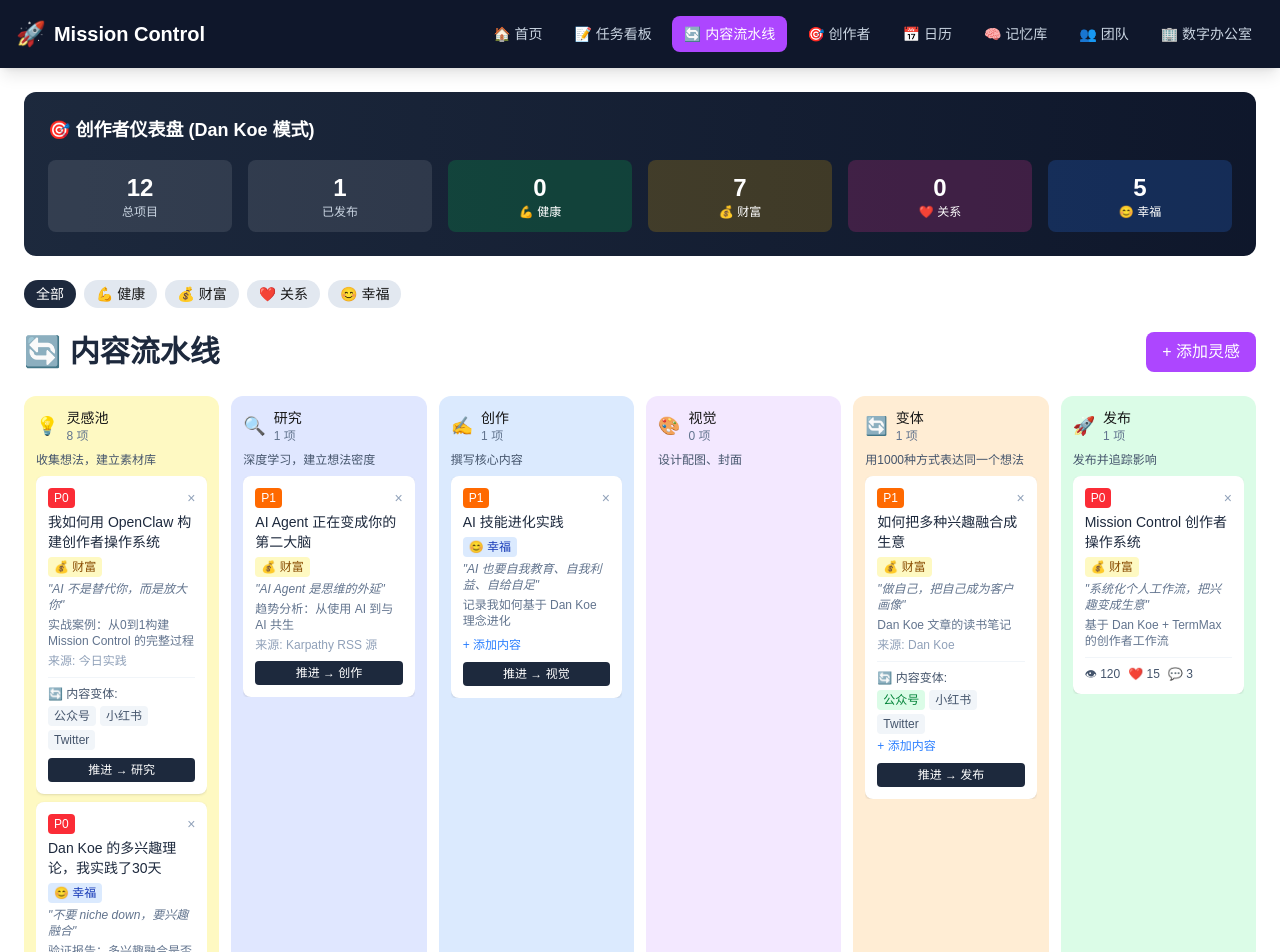
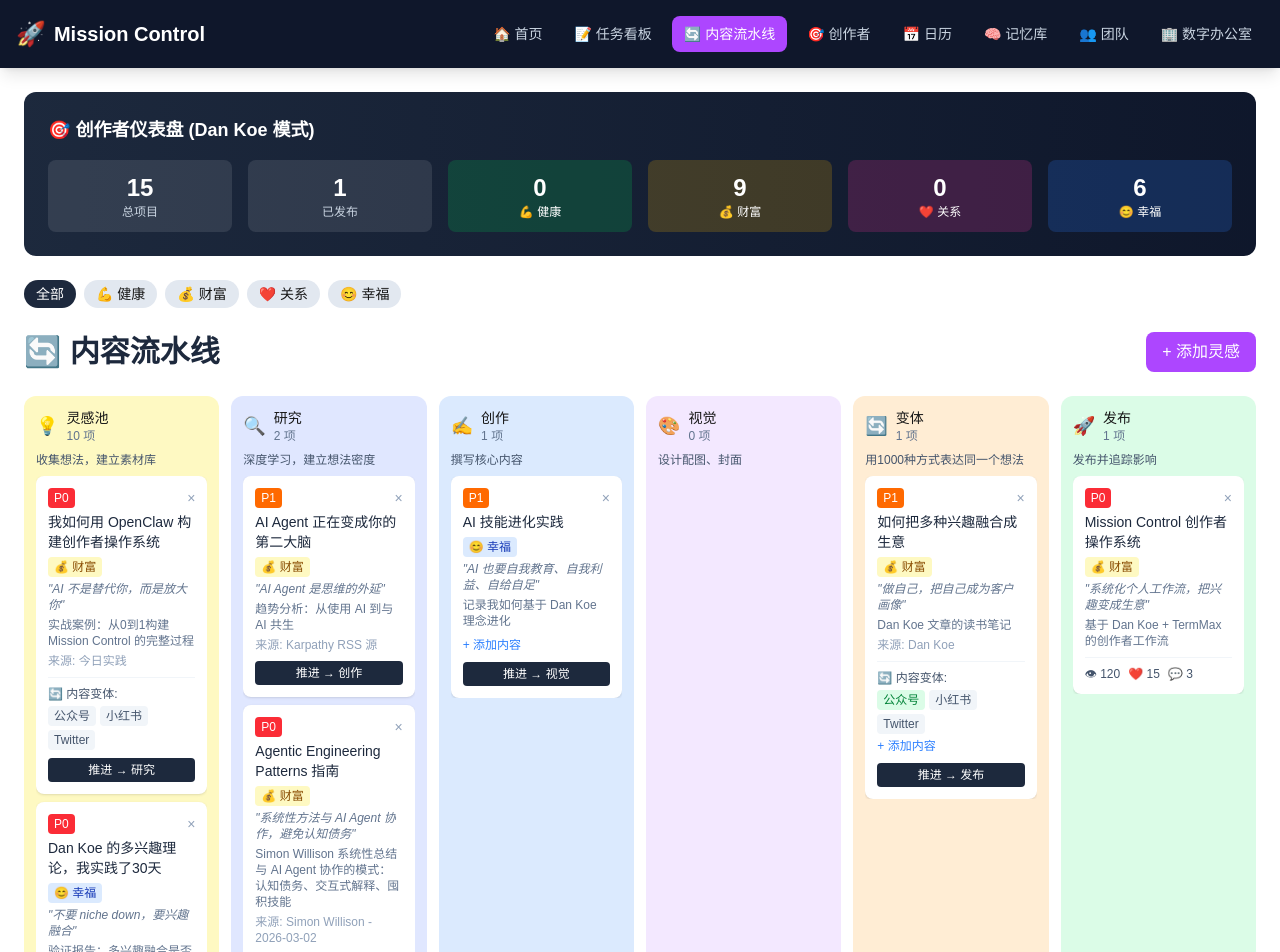
Before and after one commit to aazh2026/mission-control, a Next.js app: page /pipeline in a window 1280 px wide. Shown: the top 952 px of the page. Built offline with nearby package versions, Linux system fonts and the light colour scheme; no server answers.

Commit message:
feat: Add RSS curated content to Pipeline
- Donald Knuth on Claude Opus 4.6

- Agentic Engineering Patterns guide

- Claude Code remote control feature

```diff
--- a/src/app/pipeline/page.tsx
+++ b/src/app/pipeline/page.tsx
@@ -229,6 +229,43 @@ const initialItems: PipelineItem[] = [
     priority: "P2",
     status: "pending",
     eternalMarket: "happiness"
+  },
+  // ===== RSS 精选 - 2026-03-04 =====
+  {
+    _id: "20",
+    title: "Donald Knuth 评论 Claude Opus 4.6",
+    stage: "idea",
+    description: "图灵奖得主：AI 解决了我的开放问题，我需要重新评估对生成式 AI 的看法",
+    priority: "P0",
+    status: "pending",
+    eternalMarket: "happiness",
+    coreIdea: "AI 自动推理和创造性问题解决的重大进步",
+    source: "Simon Willison - 2026-03-03",
+    createdAt: Date.now()
+  },
+  {
+    _id: "21",
+    title: "Agentic Engineering Patterns 指南",
+    stage: "research",
+    description: "Simon Willison 系统性总结与 AI Agent 协作的模式：认知债务、交互式解释、囤积技能",
+    priority: "P0",
+    status: "pending",
+    eternalMarket: "wealth",
+    coreIdea: "系统性方法与 AI Agent 协作，避免认知债务",
+    source: "Simon Willison - 2026-03-02",
+    createdAt: Date.now()
+  },
+  {
+    _id: "22",
+    title: "Claude Code 远程控制功能发布",
+    stage: "idea",
+    description: "手机远程控制电脑端的 Claude Code，Anthropic 推出 Cowork 定时任务",
+    priority: "P0",
+    status: "pending",
+    eternalMarket: "wealth",
+    coreIdea: "AI Agent 正在变成真正的远程助手",
+    source: "Simon Willison - 2026-02-25",
+    createdAt: Date.now()
   },
 ];
 
```
